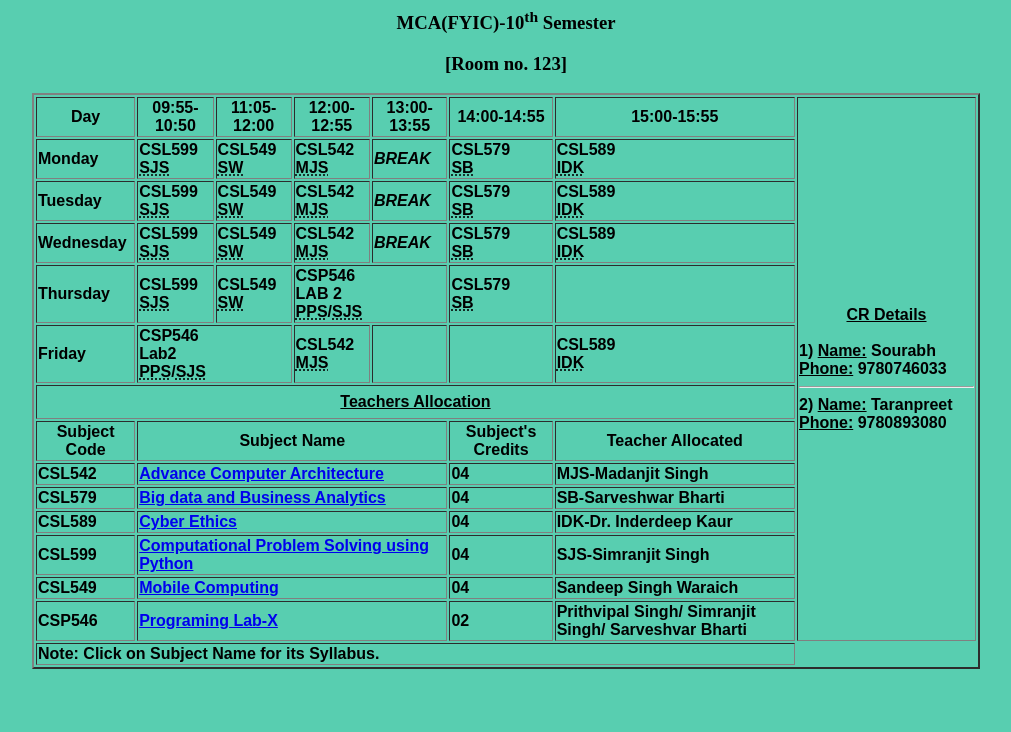
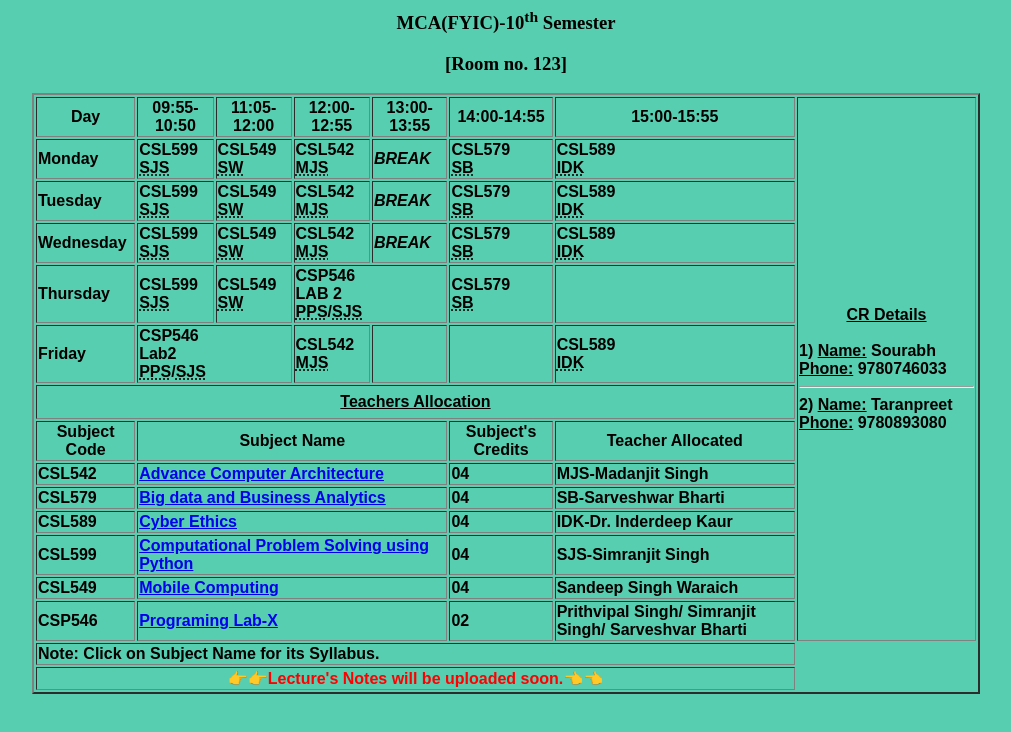
Before and after one commit to hieedy/TimeTable, a plain HTML site: page index.html in a window 1280 px wide. Shown: the part 66-798 px from the top of the page, without its empty margins (134-1145 px from the left). Drawn offline with Linux system fonts and the light colour scheme.

Commit message:
Update index.html

```diff
--- a/index.html
+++ b/index.html
@@ -250,6 +250,9 @@
 				<tr>
 					<td colspan="7">Note: Click on Subject Name for its Syllabus. </td>
 				</tr>
+				<tr>
+					<td colspan="7" align="center" style="color:red">👉👉Lecture's Notes will be uploaded soon.👈👈</td>
+				</tr>
 
 		</table>
 	</body>
```
